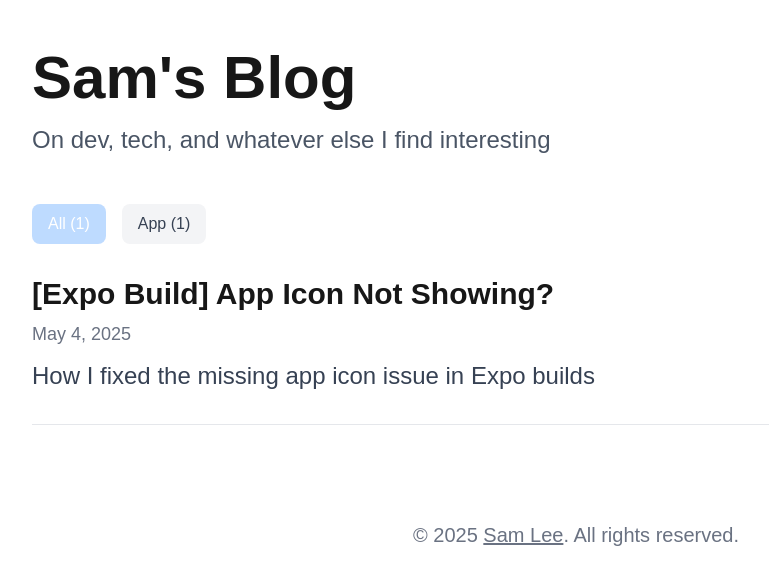
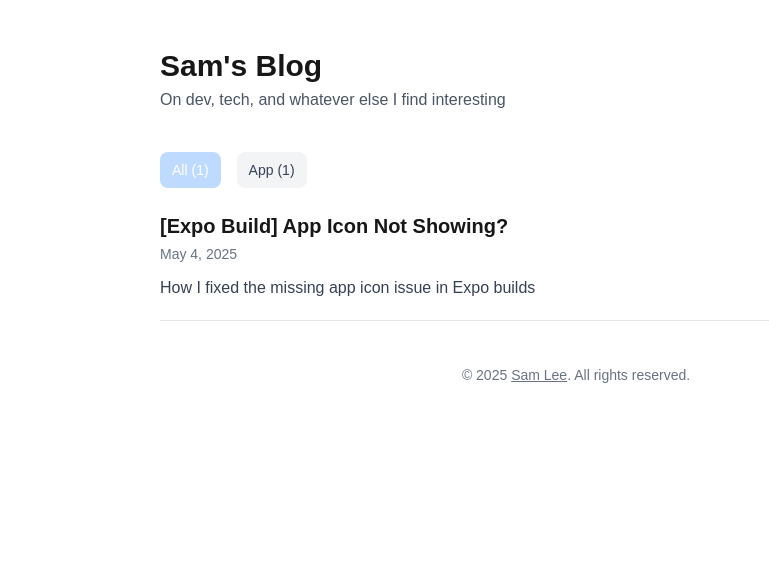
Before and after one commit to jamsamjam/blog.samlee.ch, a Next.js app: page / in a window 1280 px wide. Shown: the top 584 px of the page, without its empty margins (64-833 px from the left). Built offline with nearby package versions, Linux system fonts and the light colour scheme.

Commit message:
font size

```diff
--- a/src/app/globals.css
+++ b/src/app/globals.css
@@ -45,7 +45,6 @@ body {
   padding: 0.125rem 0.25rem;
   border-radius: 0.25rem;
   font-family: var(--font-mono, monospace);
-  font-size: 1.15rem;
 }
 
 @media (prefers-color-scheme: dark) {
--- a/src/app/page.tsx
+++ b/src/app/page.tsx
@@ -6,18 +6,18 @@ export default function Home() {
   const posts = getSortedPostsData();
 
   return (
-    <div className="max-w-6xl mx-auto p-8">
-      <header className="mb-12">
-        <h1 className="text-6xl font-bold mt-4 mb-4">Sam&apos;s Blog</h1>
-        <p className="text-2xl text-gray-600 dark:text-gray-400">
+    <div className="max-w-4xl mx-auto p-8">
+      <header className="mb-10">
+        <h1 className="text-3xl font-bold mt-4 mb-1">Sam&apos;s Blog</h1>
+        <p className="text-base text-gray-600 dark:text-gray-400">
           On dev, tech, and whatever else I find interesting
         </p>
       </header>
 
       <BlogList posts={posts} />
 
-      <footer className="mt-16 pt-8 text-center">
-        <p className="text-xl text-gray-500 dark:text-gray-400">
+      <footer className="mt-3 pt-8 text-center">
+        <p className="text-sm text-gray-500 dark:text-gray-400">
           © 2025 <Link href="https://samlee.ch"><span className="underline hover:text-gray-700 dark:hover:text-gray-300">Sam Lee</span></Link>. All rights reserved.
         </p>
       </footer>
--- a/src/app/posts/[slug]/page.tsx
+++ b/src/app/posts/[slug]/page.tsx
@@ -23,11 +23,11 @@ export default async function PostPage({ params }: PostPageProps) {
     const post = await getPostData(slug)
 
     return (
-      <div className="max-w-6xl mx-auto p-8">
+      <div className="max-w-4xl mx-auto p-8">
         <nav className="mb-8">
           <Link
             href="/"
-            className="text-xl text-gray-500 hover:text-gray-700 dark:hover:text-gray-300 transition-colors"
+            className="text-sm text-gray-500 hover:text-gray-700 dark:hover:text-gray-300 transition-colors"
           >
             ← back to home
           </Link>
@@ -35,9 +35,9 @@ export default async function PostPage({ params }: PostPageProps) {
 
         <article>
           <header className="mb-8">
-            <h1 className="text-5xl font-bold mb-4">{post.title}</h1>
+            <h1 className="text-3xl font-bold mb-3">{post.title}</h1>
 
-            <div className="flex items-center gap-4 text-lg text-gray-500 dark:text-gray-400 mb-4">
+            <div className="flex items-center gap-4 text-sm text-gray-500 dark:text-gray-400 mb-4">
               <time>
                 {new Date(post.date).toLocaleDateString('en-US', {
                     year: 'numeric',
@@ -60,19 +60,19 @@ export default async function PostPage({ params }: PostPageProps) {
             </div>
 
             {post.description && (
-              <p className="text-2xl text-gray-600 dark:text-gray-400 border-l-4 border-blue-300 pl-4">
+              <p className="text-base text-gray-600 dark:text-gray-400 border-l-4 border-blue-300 pl-4">
                 {post.description}
               </p>
             )}
           </header>
 
           <div
-            className="prose prose-2xl dark:prose-invert max-w-none"
+            className="prose prose-base dark:prose-invert max-w-none"
             dangerouslySetInnerHTML={{ __html: post.content }}
           />
 
           <div className="mt-16 pt-8 border-t border-gray-200 dark:border-gray-700">
-            <h3 className="text-2xl font-semibold mb-6">Comments</h3>
+            <h3 className="text-lg font-semibold mb-6">Comments</h3>
             <Utterances
               repo="jamsamjam/blog.samlee.ch"
               theme="preferred-color-scheme"
--- a/src/components/BlogList.tsx
+++ b/src/components/BlogList.tsx
@@ -32,11 +32,11 @@ export default function BlogList({ posts }: BlogListProps) {
 
   return (
     <>
-      <nav className="mb-8">
+      <nav className="mb-6">
         <div className="flex flex-wrap gap-4 items-center">
           <button
             onClick={() => setSelectedTag(null)}
-            className={`px-4 py-2 rounded-lg transition-colors ${
+            className={`text-sm px-3 py-2 rounded-lg transition-colors ${
               selectedTag === null
                 ? 'bg-blue-200 text-white'
                 : 'bg-gray-100 dark:bg-gray-800 text-gray-700 dark:text-gray-300 hover:bg-gray-200 dark:hover:bg-gray-700'
@@ -51,7 +51,7 @@ export default function BlogList({ posts }: BlogListProps) {
               <button
                 key={tag}
                 onClick={() => setSelectedTag(tag)}
-                className={`px-4 py-2 rounded-lg transition-colors ${
+                className={`text-sm px-3 py-2 rounded-lg transition-colors ${
                   selectedTag === tag
                     ? 'bg-blue-200 text-white'
                     : 'bg-gray-100 dark:bg-gray-800 text-gray-700 dark:text-gray-300 hover:bg-gray-200 dark:hover:bg-gray-700'
@@ -67,17 +67,17 @@ export default function BlogList({ posts }: BlogListProps) {
         <section>
           <div className="space-y-8">
             {filteredPosts.map((post) => (
-              <article key={post.slug} className="border-b border-gray-200 dark:border-gray-700 pb-8">
+              <article key={post.slug} className="border-b border-gray-200 dark:border-gray-700 pb-5">
                 <Link
                   href={`/posts/${post.slug}`}
                   className="group"
                 >
-                  <h2 className="text-3xl font-semibold mb-2 group-hover:text-blue-600 transition-colors">
+                  <h2 className="text-xl font-semibold mb-1 group-hover:text-blue-600 transition-colors">
                     {post.title}
                   </h2>
                 </Link>
 
-                <div className="flex items-center gap-4 text-lg text-gray-500 dark:text-gray-400 mb-3">
+                <div className="flex items-center gap-4 text-sm text-gray-500 dark:text-gray-400 mb-3">
                   <time>
                       {new Date(post.date).toLocaleDateString('en-US', {
                         year: 'numeric',
@@ -88,7 +88,7 @@ export default function BlogList({ posts }: BlogListProps) {
                 </div>
 
                 {post.description && (
-                  <p className="text-2xl text-gray-700 dark:text-gray-300">
+                  <p className="text-base text-gray-700 dark:text-gray-300">
                     {post.description}
                   </p>
                 )}
```
